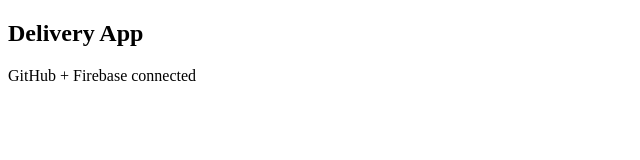
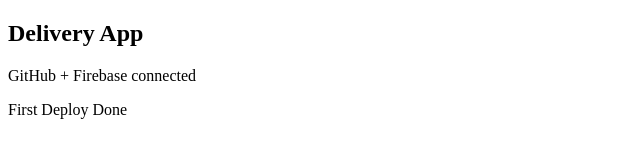
Before and after one commit to aashutoshshinde3311/delivery-app, a plain HTML site: page index.html in a window 1280 px wide. Shown: the whole page, without its empty margins (0-640 px from the left). Drawn offline with Linux system fonts and the light colour scheme.

Commit message:
Update index.html

```diff
--- a/index.html
+++ b/index.html
@@ -6,6 +6,8 @@
 <body>
   <h2>Delivery App</h2>
   <p>GitHub + Firebase connected</p>
+  <p>First Deploy Done</p>
+
 
   <script type="module" src="firebase.js"></script>
 </body>
```
